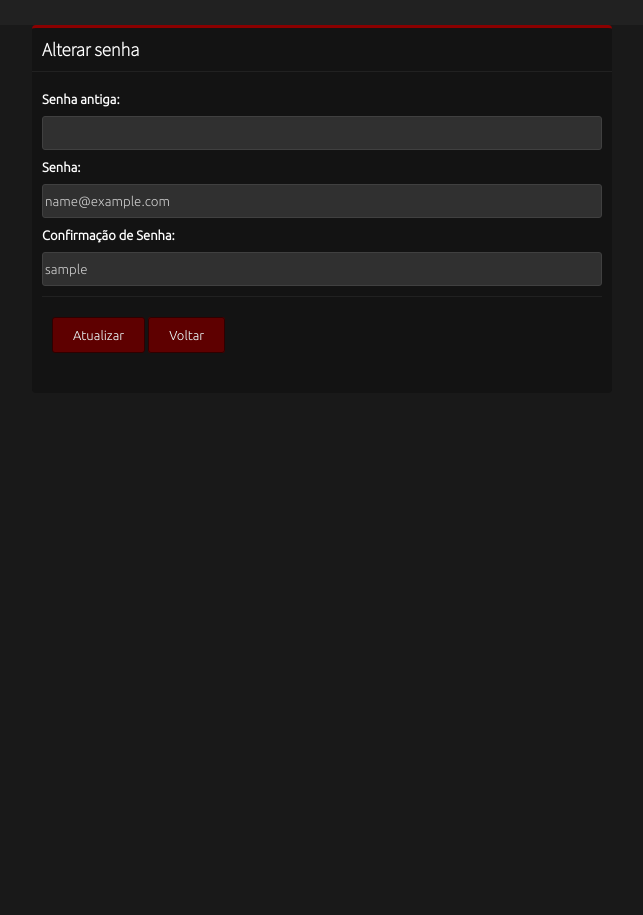
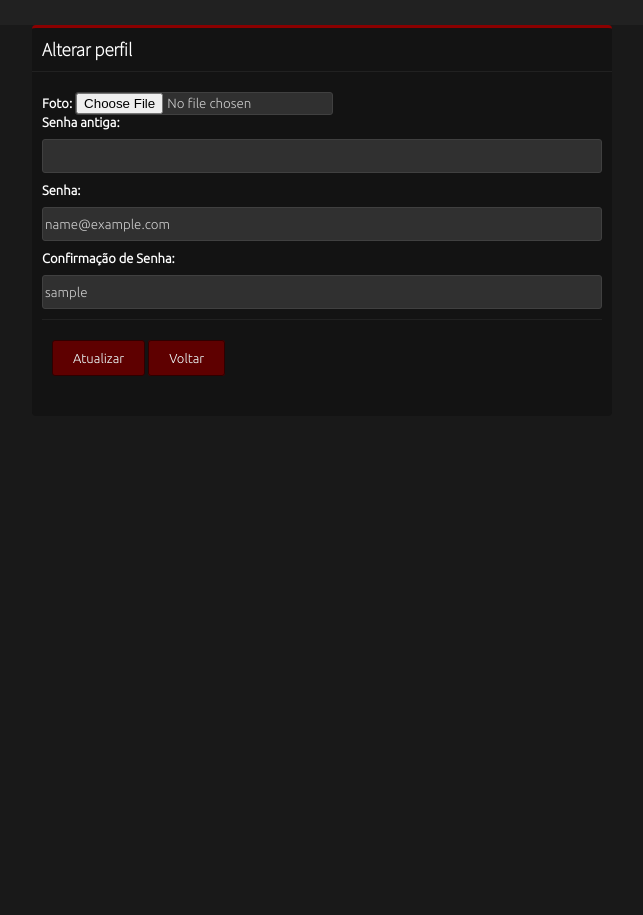
Before and after one commit to fantunesdev/myfinance, a Django app: page /usuarios/perfil/ in a window 1280 px wide. Shown: the part 50-965 px from the top of the page, without its empty margins (318-961 px from the left). Run offline with Django 4.2, Linux system fonts and the light colour scheme; the visitor is signed in with stand-in values (Sample User, id 1); parts of the project's set-up code (start-up, migrations or seed data) failed here and were passed over.

Commit message:
Upload de foto de perfil. Mas o modo para cadastrar usuário já com foto não está funcinando.

```diff
--- a/financeiro/urls.py
+++ b/financeiro/urls.py
@@ -13,8 +13,11 @@
     1. Import the include() function: from django.urls import include, path
     2. Add a URL to urlpatterns:  path('blog/', include('blog.urls'))
 """
+from django.conf.urls.static import static
 from django.contrib import admin
 from django.urls import path, include
+
+from financeiro import settings
 from login.views import *
 
 urlpatterns = [
@@ -23,3 +26,6 @@
     path('login/', logar_usuario, name='logar_usuario'),
     path('logout/', deslogar_usuario, name='deslogar_usuario'),
 ]
+
+if settings.DEBUG:
+    urlpatterns += static(settings.MEDIA_URL, document_root=settings.MEDIA_ROOT)
--- a/login/entidades/usuario.py
+++ b/login/entidades/usuario.py
@@ -1,6 +1,7 @@
 class Usuario():
-    def __init__(self, nome, email, username, password):
+    def __init__(self, nome, email, username, password, foto):
         self.nome = nome
         self.email = email
         self.username = username
         self.password = password
+        self.foto = foto
--- a/login/forms/perfil_form.py
+++ b/login/forms/perfil_form.py
@@ -10,4 +10,4 @@
 
     class Meta:
         model = Usuario
-        fields = ['nome', 'email', 'username']
+        fields = ['nome', 'email', 'username', 'foto']
--- a/login/forms/usuario_form.py
+++ b/login/forms/usuario_form.py
@@ -8,7 +8,7 @@
 
     class Meta:
         model = Usuario
-        fields = ('nome', 'email', 'username')
+        fields = ('nome', 'email', 'username', 'foto')
         widgets = {
             'nome': forms.TextInput(attrs={'class': 'form-control'}),
             'email': forms.TextInput(attrs={'class': 'form-control'}),
--- a/login/models.py
+++ b/login/models.py
@@ -12,6 +12,7 @@
     email = models.EmailField(unique=True, null=False, blank=False)
     username = models.CharField(unique=True, max_length=50, null=False, blank=False)
     date_joined = models.DateTimeField(default=datetime.now())
+    foto = models.ImageField(upload_to='imagens/', null=True, blank=True)
 
     USERNAME_FIELD = 'username'
     REQUIRED_FIELDS = ['nome', 'email', 'date_joined']
--- a/login/services/usuario_service.py
+++ b/login/services/usuario_service.py
@@ -6,4 +6,4 @@
                                           email=usuario.email,
                                           username=usuario.username,
                                           password=usuario.password)
-    usuario.save()
+    #usuario.save()
--- a/login/templates/login/cadastro.html
+++ b/login/templates/login/cadastro.html
@@ -14,6 +14,12 @@
         <div class="box-body">
             <form method="post">
                 {% csrf_token %}
+
+                <div class="form-group">
+                    {{ form_usuario.foto.errors }}
+                    <label>Foto: </label><br>
+                    {{ form_usuario.foto }}
+                </div><br>
 
                 <div class="form-group">
                     {{ form_usuario.nome.errors }}
--- a/login/templates/login/perfil.html
+++ b/login/templates/login/perfil.html
@@ -9,11 +9,19 @@
 {% block content %}
     <div class="box box-primary">
         <div class="box-header with-border">
-            <h3 class="box-title">Alterar senha</h3>
+            <h3 class="box-title">Alterar perfil</h3>
         </div>
         <div class="box-body">
-            <form method="post">
+            <form method="post" enctype="multipart/form-data">
                 {% csrf_token %}
+                    {% if user.foto %}
+                        <img src="{{ user.foto.url }}" alt="Foto de Perfil"><br>
+                    {% endif %}
+                <div class="form-group">
+                    {{ form_perfil.foto.errors }}
+                    <label>Foto: </label>
+                    {{ form_perfil.foto }}
+                </div>
 
                 <div class="form-group">
                     {{ form_perfil.nome.errors }}
--- a/login/templates/login/teste.html
+++ b/login/templates/login/teste.html
@@ -9,6 +9,9 @@
 {% block content %}
     O usuário está logado<br>
     <a href="{% url 'deslogar_usuario' %}">Deslogar</a><br><br>
+    {% if user.foto %}
+        <img src="{{ user.foto.url }}" alt="Foto de Perfil"><br>
+    {% endif %}
     Id: {{ user.id }}<br>
     Nome: {{ user.nome }}<br>
     Último Login: {{ user.last_login }}<br>
--- a/login/views.py
+++ b/login/views.py
@@ -12,18 +12,15 @@
 
 def cadastrar_usuario(request):
     if request.method == 'POST':
-        form_usuario = usuario_form.UsuarioForm(data=request.POST)
-        print('teste')
+        form_usuario = usuario_form.UsuarioForm(request.POST, request.FILES)
         if form_usuario.is_valid():
             usuario_novo = Usuario(nome=form_usuario.cleaned_data['nome'],
                                    email=form_usuario.cleaned_data['email'],
                                    username=form_usuario.cleaned_data['username'],
-                                   password=form_usuario.cleaned_data['password1'])
-            print('passou')
+                                   password=form_usuario.cleaned_data['password1'],
+                                   foto=form_usuario.cleaned_data['foto'])
             usuario_service.cadastrar_usuario(usuario_novo)
             return redirect('logar_usuario')
-        else:
-            print('não passou')
     else:
         form_usuario = usuario_form.UsuarioForm()
     return render(request, 'login/cadastro.html', {'form_usuario': form_usuario})
@@ -45,12 +42,12 @@
 @login_required
 def editar_perfil(request):
     if request.method == 'POST':
-        form_perfil = perfil_form.PerfilForm(request.POST, instance=request.user)
+        form_perfil = perfil_form.PerfilForm(request.POST, request.FILES, instance=request.user)
         if form_perfil.is_valid():
+            form_perfil.foto = form_perfil.cleaned_data['foto']
             form_perfil.save()
             return redirect('logado')
     else:
-        print('é GET')
         form_perfil = perfil_form.PerfilForm(instance=request.user)
     return render(request, 'login/perfil.html', {'form_perfil': form_perfil})
 
```
Also changed, not shown: financeiro/settings.py (+9 -4 lines).
